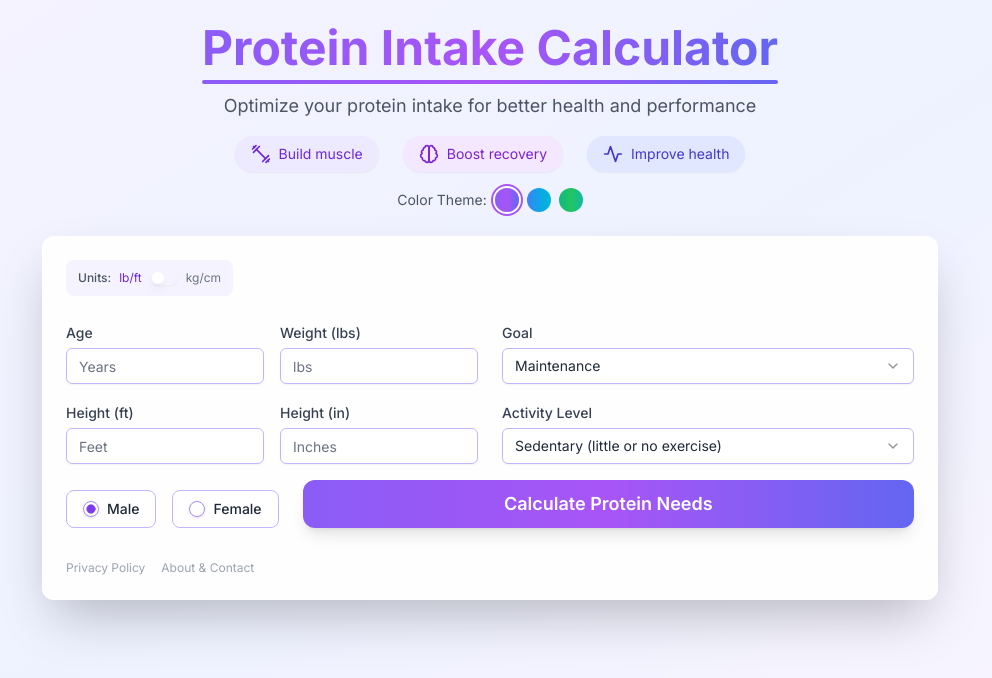
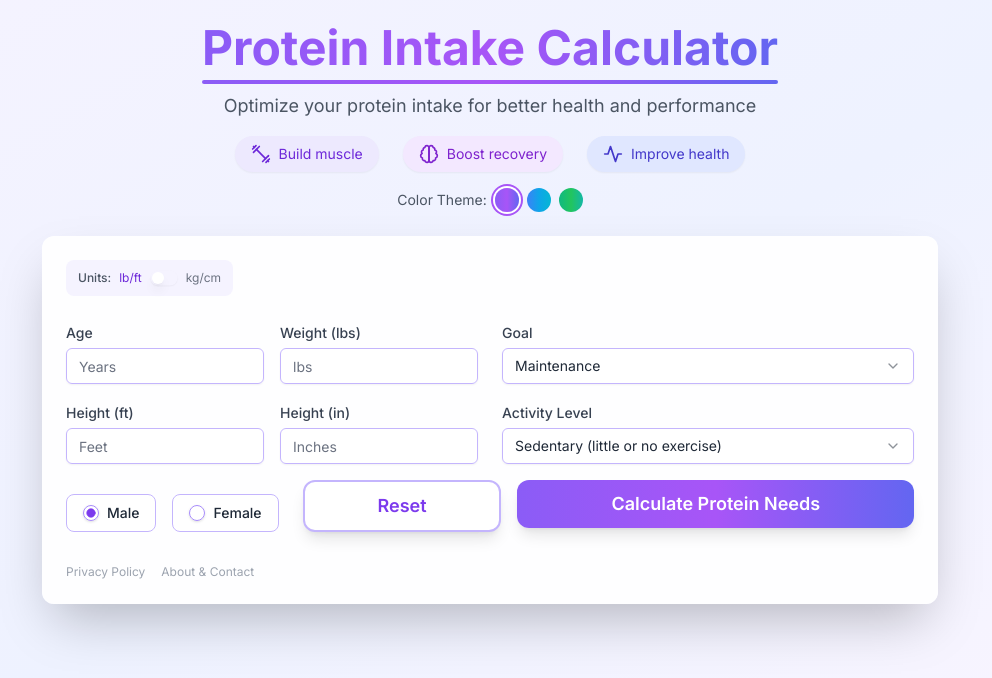
Before and after one commit to Paulsum1985/protein-calculator, a Next.js app: page / in a window 1280 px wide. Shown: the top 678 px of the page, without its empty margins (150-1142 px from the left). Built offline with nearby package versions, Linux system fonts and the light colour scheme.

Commit message:
add reset form

```diff
--- a/src/app/page.tsx
+++ b/src/app/page.tsx
@@ -79,8 +79,23 @@ const ProteinCalculator = () => {
     units: 'imperial'
   });
   const [result, setResult] = useState<number | null>(null);
+  const [currentTheme, setCurrentTheme] = useState<ThemeKey>('purple');
 
-  const [currentTheme, setCurrentTheme] = useState<ThemeKey>('purple');
+  // Add this new reset function
+  const resetForm = () => {
+    setFormData({
+      age: '',
+      sex: 'male',
+      heightFeet: '',
+      heightInches: '',
+      heightCm: '',
+      weight: '',
+      goal: 'maintenance',
+      activityLevel: 'sedentary',
+      units: 'imperial'
+    });
+    setResult(null);
+  };
 
   const calculateProtein = () => {
     // Convert weight to number first
@@ -326,12 +341,22 @@ return (
         </RadioGroup>
       </div>
 
+      <div className="flex w-full gap-4">
+        <Button
+          onClick={resetForm}
+          variant="outline"
+          className="w-1/3 bg-white border-2 border-violet-300 text-violet-600 py-6 rounded-xl text-lg font-semibold shadow-lg hover:shadow-xl transition-all duration-300 hover:scale-[1.02] hover:border-violet-500"
+        >
+          Reset
+        </Button>
+
         <Button
           onClick={calculateProtein}
-    className={"w-full bg-gradient-to-r " + themes[safeTheme].button + " text-white py-6 rounded-xl text-lg font-semibold shadow-lg hover:shadow-xl transition-all duration-300 hover:scale-[1.02]"}
+          className={"w-2/3 bg-gradient-to-r " + themes[safeTheme].button + " text-white py-6 rounded-xl text-lg font-semibold shadow-lg hover:shadow-xl transition-all duration-300 hover:scale-[1.02]"}
         >
           Calculate Protein Needs
         </Button>
+      </div>
     </div>
             {result && (
   <div className={`mt-6 p-4 pb-6 bg-gradient-to-r ${themes[currentTheme].result} rounded-xl shadow-inner border ${themes[currentTheme].border}`}>
```
Lines whose indentation alone changed are shown as unchanged.
